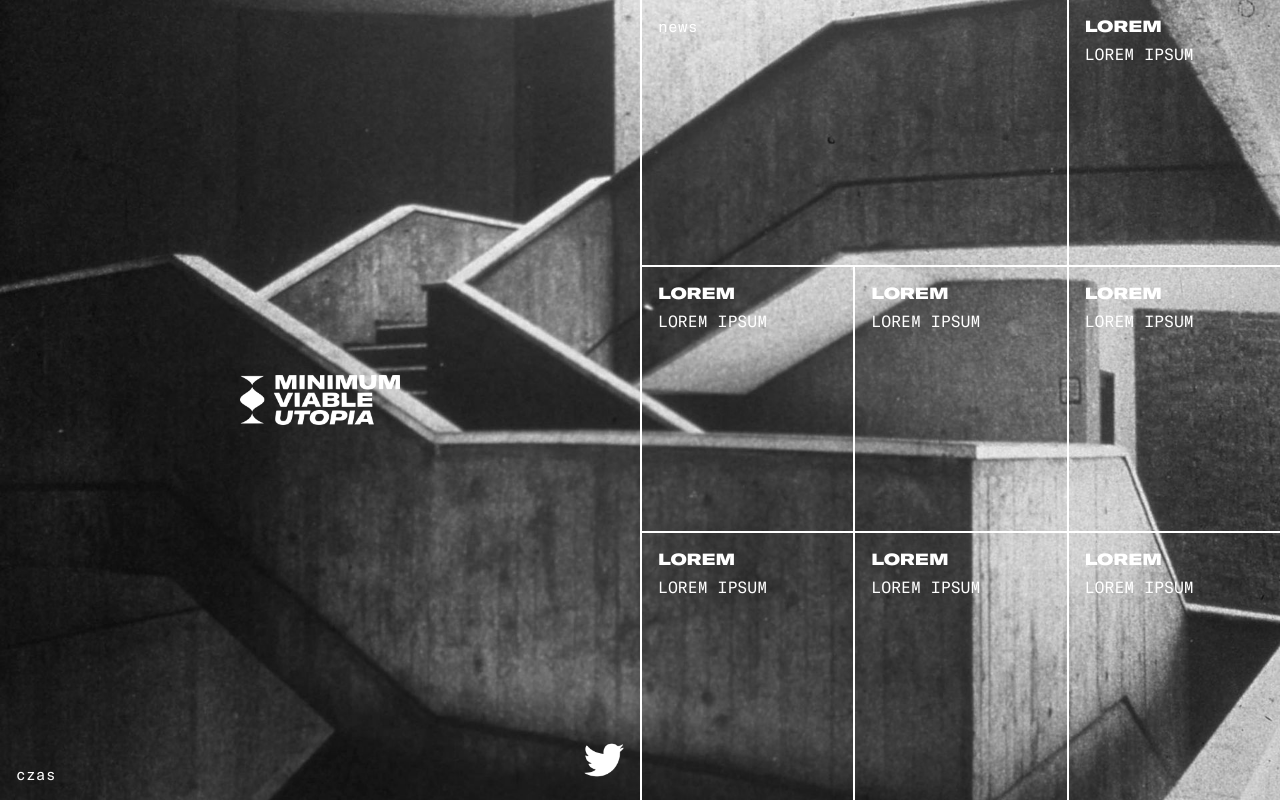
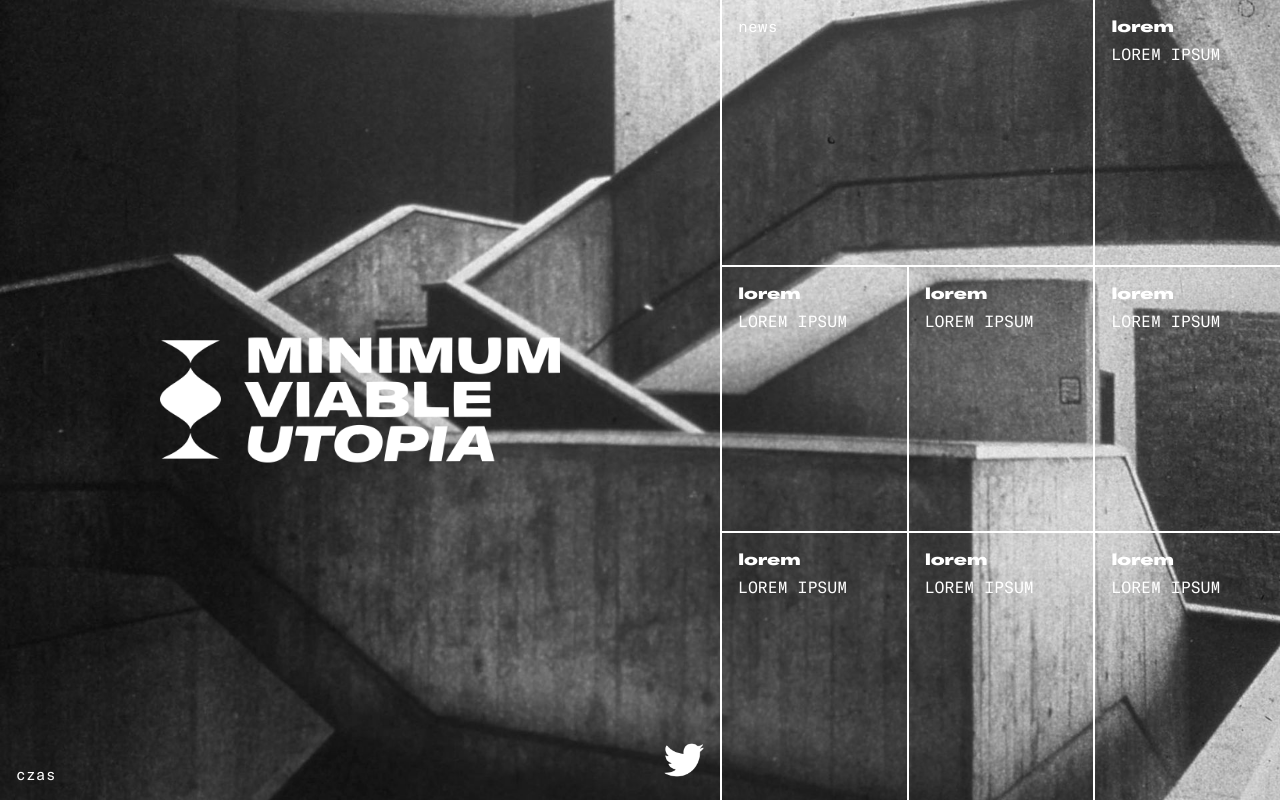
Before and after one commit to Studio-Widok/minimum-viable-utopia, a PHP site: page / in a window 1280 px wide. Run offline with PHP 8.4, Linux system fonts and the light colour scheme; style sheets or scripts are compiled from the project's sources.

Commit message:
changed width, added uppercase title

```diff
--- a/src/scss/_variables.scss
+++ b/src/scss/_variables.scss
@@ -27,5 +27,4 @@ $wrapperSpacing: 3rem;
 @mixin fontTitle() {
   font-family: 'GT America Expanded', sans-serif;
   font-weight: 700;
-  text-transform: uppercase;
 }
--- a/src/scss/main.scss
+++ b/src/scss/main.scss
@@ -43,7 +43,8 @@ body {
       top: 50%;
       left: 50%;
       transform: translate(-50%, -50%);
-      width: 10em;
+      width: 60%;
+      max-width: 25em;
     }
   }
 
@@ -51,7 +52,11 @@ body {
     display: grid;
     grid-template-columns: repeat(3, 33.333%);
     grid-template-rows: repeat(3, 33.333%);
-    min-width: 40em;
+    min-width: 35em;
+
+    @media (max-width: 1050px) {
+      min-width: auto;
+    }
 
     #newsletter {
       grid-column: 1 / 3;
@@ -81,6 +86,11 @@ body {
       .link-title {
         @include fontTitle();
         margin-bottom: 0.5em;
+
+        &--uppercase {
+          @extend .link-title;
+          text-transform: uppercase;
+        }
       }
 
       .link-subtitle {
```
